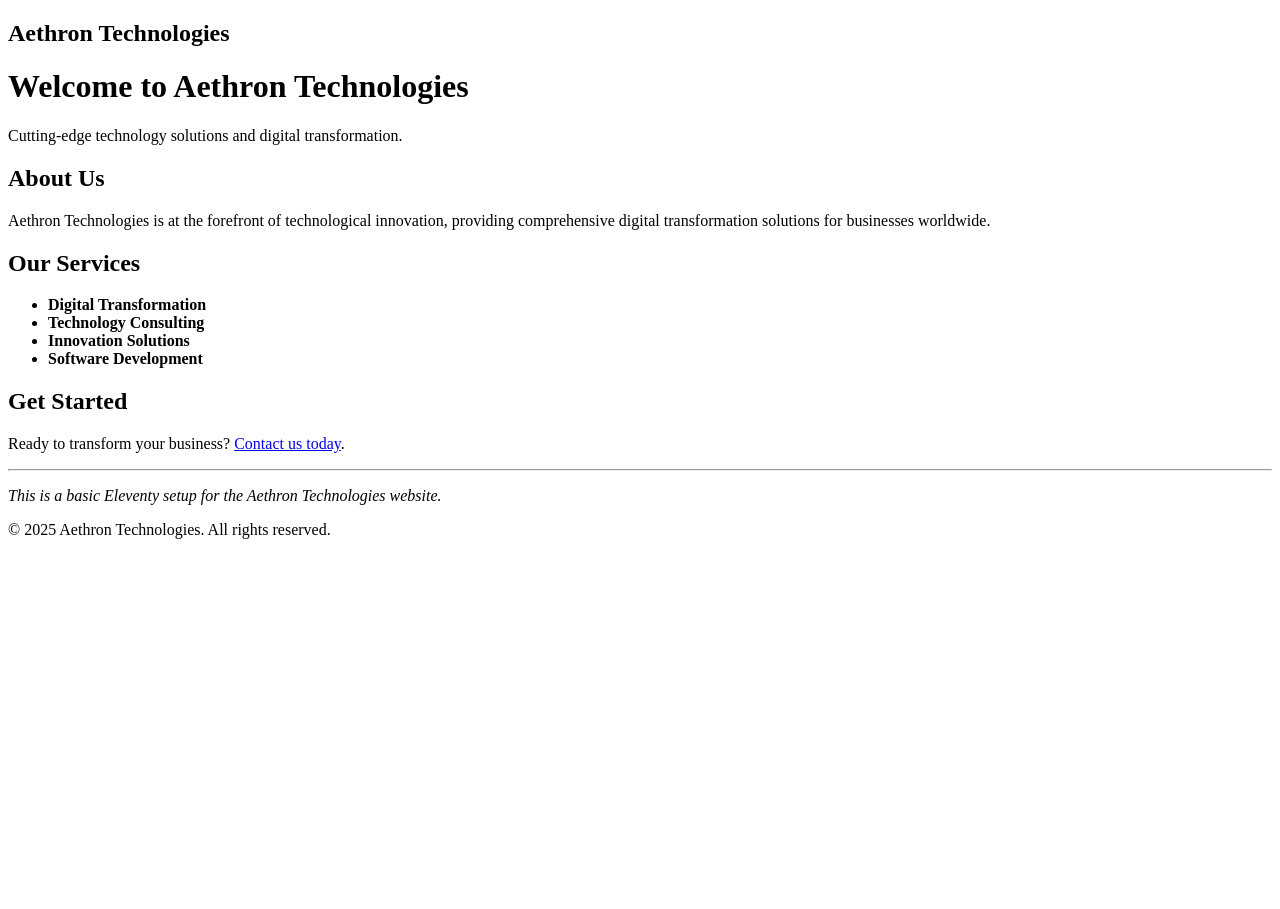
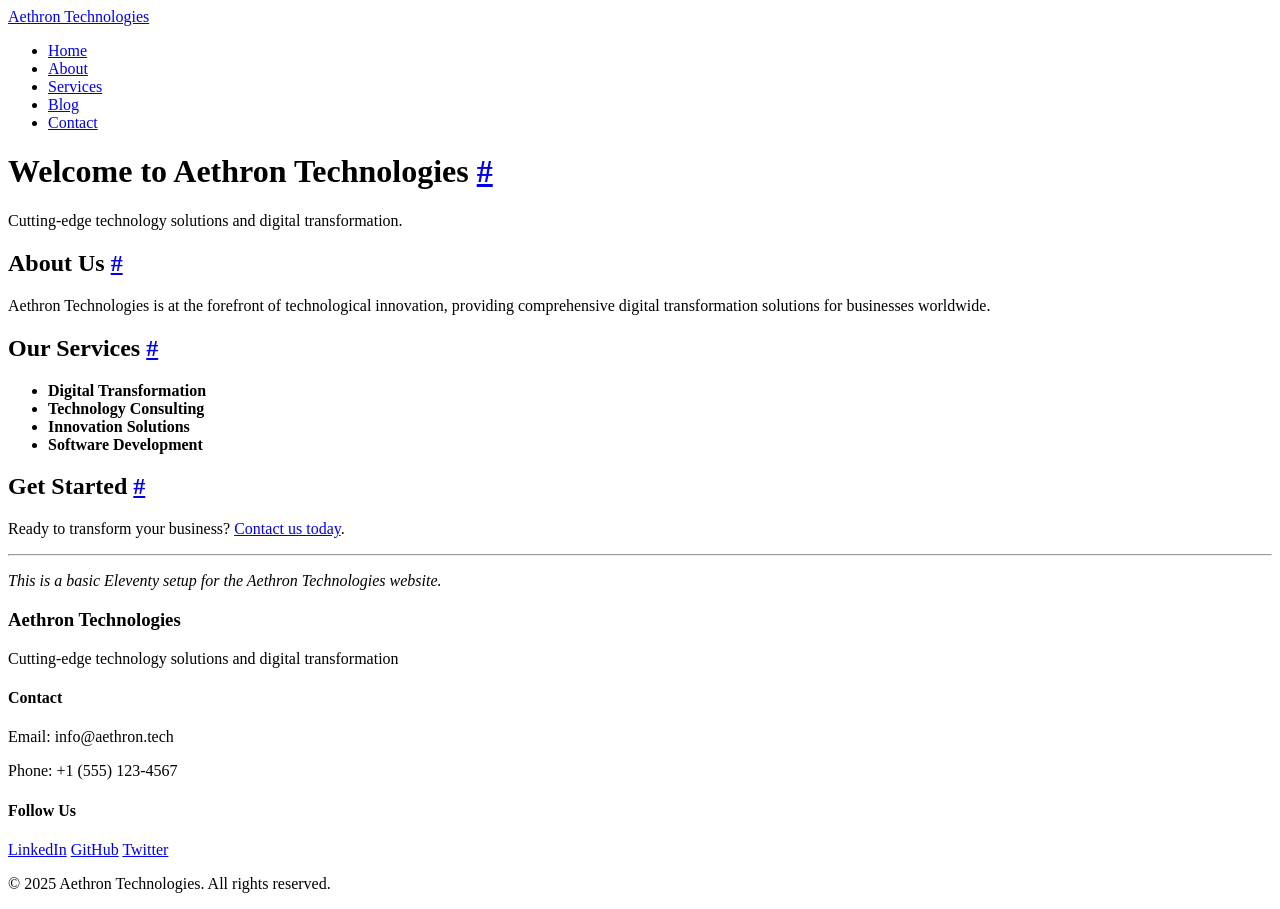
Before and after one commit to AethronTech/company-websites, an Eleventy site: page aethron.tech/src/index.md in a window 1280 px wide. Before the commit the page ends 800 px from the top, so only its background shows below. Built offline with nearby package versions, Linux system fonts and the light colour scheme; Eleventy itself is replaced by a stand-in of ours; files that its build step writes are made by us from their sources.

Commit message:
WEBS-19: Enhanced Eleventy configuration with advanced features
- Enhanced .eleventy.js with comprehensive input/output settings
- Added markdown-it and markdown-it-anchor for better markdown processing
- Configured custom date filters and collections
- Added passthrough copy for all asset types (fonts, favicon, robots.txt)
- Created proper directory structure: _includes, _data, posts, css, js, images
- Added site.json data file with company and social media information
- Created reusable navigation.njk and footer.njk includes
- Enhanced base.njk layout with SEO meta tags and includes
- Added liquid template format support
- Configured quiet mode for cleaner build output
- Tested and verified build process works correctly

```diff
--- a/aethron.tech/package.json
+++ b/aethron.tech/package.json
@@ -32,6 +32,8 @@
   },
   "homepage": "https://aethron.tech",
   "devDependencies": {
-    "@11ty/eleventy": "^3.1.2"
+    "@11ty/eleventy": "^3.1.2",
+    "markdown-it": "^14.1.0",
+    "markdown-it-anchor": "^9.2.0"
   }
 }
--- /dev/null
+++ b/aethron.tech/src/_data/site.json
@@ -0,0 +1,20 @@
+{
+  "site": {
+    "title": "Aethron Technologies",
+    "description": "Cutting-edge technology solutions and digital transformation",
+    "url": "https://aethron.tech",
+    "language": "en",
+    "locale": "en_US"
+  },
+  "company": {
+    "name": "Aethron Technologies",
+    "founded": "2025",
+    "email": "info@aethron.tech",
+    "phone": "+1 (555) 123-4567"
+  },
+  "social": {
+    "linkedin": "https://linkedin.com/company/aethron-tech",
+    "github": "https://github.com/AethronTech",
+    "twitter": "https://twitter.com/aethrontech"
+  }
+}
--- /dev/null
+++ b/aethron.tech/src/_includes/footer.njk
@@ -0,0 +1,24 @@
+<footer class="site-footer">
+  <div class="footer-container">
+    <div class="footer-content">
+      <div class="footer-section">
+        <h3>{{ site.company.name }}</h3>
+        <p>{{ site.site.description }}</p>
+      </div>
+      <div class="footer-section">
+        <h4>Contact</h4>
+        <p>Email: {{ site.company.email }}</p>
+        <p>Phone: {{ site.company.phone }}</p>
+      </div>
+      <div class="footer-section">
+        <h4>Follow Us</h4>
+        <a href="{{ site.social.linkedin }}">LinkedIn</a>
+        <a href="{{ site.social.github }}">GitHub</a>
+        <a href="{{ site.social.twitter }}">Twitter</a>
+      </div>
+    </div>
+    <div class="footer-bottom">
+      <p>&copy; 2025 {{ site.company.name }}. All rights reserved.</p>
+    </div>
+  </div>
+</footer>
--- /dev/null
+++ b/aethron.tech/src/_includes/navigation.njk
@@ -0,0 +1,12 @@
+<nav class="main-navigation">
+  <div class="nav-container">
+    <a href="/" class="nav-logo">{{ site.site.title }}</a>
+    <ul class="nav-menu">
+      <li><a href="/">Home</a></li>
+      <li><a href="/about/">About</a></li>
+      <li><a href="/services/">Services</a></li>
+      <li><a href="/posts/">Blog</a></li>
+      <li><a href="/contact/">Contact</a></li>
+    </ul>
+  </div>
+</nav>
--- a/aethron.tech/src/_layouts/base.njk
+++ b/aethron.tech/src/_layouts/base.njk
@@ -1,24 +1,25 @@
 <!DOCTYPE html>
-<html lang="en">
+<html lang="{{ site.site.language or 'en' }}">
 <head>
   <meta charset="UTF-8">
   <meta name="viewport" content="width=device-width, initial-scale=1.0">
-  <title>{{ title or "Aethron Technologies" }}</title>
-  <meta name="description" content="{{ description or 'Cutting-edge technology solutions and digital transformation' }}">
+  <title>{% if title %}{{ title }} | {% endif %}{{ site.site.title }}</title>
+  <meta name="description" content="{{ description or site.site.description }}">
+  <meta property="og:title" content="{% if title %}{{ title }} | {% endif %}{{ site.site.title }}">
+  <meta property="og:description" content="{{ description or site.site.description }}">
+  <meta property="og:url" content="{{ site.site.url }}{{ page.url }}">
+  <meta property="og:type" content="website">
+  <link rel="canonical" href="{{ site.site.url }}{{ page.url }}">
 </head>
 <body>
   <header>
-    <nav>
-      <h1>Aethron Technologies</h1>
-    </nav>
+    {% include "navigation.njk" %}
   </header>
 
   <main>
     {{ content | safe }}
   </main>
 
-  <footer>
-    <p>&copy; 2025 Aethron Technologies. All rights reserved.</p>
-  </footer>
+  {% include "footer.njk" %}
 </body>
 </html>
```
Also changed, not shown: aethron.tech/.eleventy.js, 1 other file.
